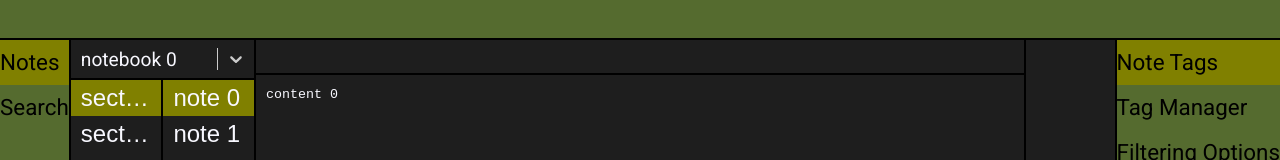
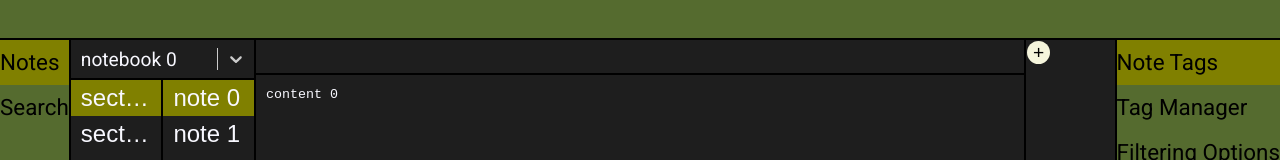
Before and after one commit to stroym/snovy, a React (Create React App) app: page / in a window 1280 px wide. Shown: the top 160 px of the page. Built offline with nearby package versions, Linux system fonts and the light colour scheme.

Commit message:
basic tag add form structure

```diff
--- a/package.json
+++ b/package.json
@@ -49,6 +49,7 @@
     "node-sass": "^5.0.0",
     "pre-commit": "^1.2.2",
     "raw-loader": "^4.0.2",
+    "react-colorful": "^4.4.4",
     "sass": "^1.30.0",
     "sass-loader": "^10.1.0",
     "style-loader": "^2.0.0",
--- a/src/component/tag/Button.tsx
+++ b/src/component/tag/Button.tsx
@@ -2,16 +2,26 @@ import React from "react"
 
 const Button = (props: {
   className?: string,
-  onClick: () => any,
+  onClick: (e: React.MouseEvent) => any,
   icon: string
 }) => {
 
   return (
-    <button className={"snovy-button".concat(props.className ? " " + props.className : "")}
-            onClick={() => props.onClick()}
+    <button type="button" className={"snovy-button".concat(props.className ? " " + props.className : "")}
+            onClick={(e) => props.onClick(e)}
     >
       {props.icon}
     </button>
+  )
+
+}
+
+export const AddButton = (props: {
+  onClick: (e: React.MouseEvent) => any
+}) => {
+
+  return (
+    <Button className={"tag-add-button"} onClick={props.onClick} icon={"+"}/>
   )
 
 }
@@ -36,3 +46,13 @@ export const CollapseButton = (props: {
   )
 
 }
+
+// export const ColourButton = (props: {
+//   onClick: () => any
+// }) => {
+//
+//   return (
+//     <Button className={"collapse-button"} onClick={props.onClick} icon={"▲" : "▼"}/>
+//   )
+//
+// }
--- a/src/component/tag/TagAddForm.tsx
+++ b/src/component/tag/TagAddForm.tsx
@@ -1,15 +1,66 @@
-import React from "react"
-import {SketchPicker} from "react-color"
+import React, {useEffect, useRef, useState} from "react"
+import {AddButton} from "./Button"
 
 const TagAddForm = () => {
 
+  const selfRef = useRef<HTMLDivElement>()
+
+  const [visible, setVisible] = useState(false)
+  const [x, setX] = useState(0)
+  const [y, setY] = useState(0)
+
+  useEffect(
+    () => {
+      document.addEventListener("mousedown", handleOutsideClick)
+
+      return () => {
+        document.removeEventListener("mousedown", handleOutsideClick)
+      }
+    }, []
+  )
+
+  const handleOutsideClick = (e: any) => {
+    if (!selfRef.current?.contains(e.target)) {
+      setVisible(false)
+    }
+  }
+
+  const handleClick = (e: React.MouseEvent) => {
+    let negate = !visible
+
+    if (negate) {
+      setX(e.pageX)
+      setY(e.pageY)
+    }
+
+    setVisible(negate)
+
+  }
+
   return (
-    <div>
-      <form id="tag-add-form">
-        <input/>
-        <button>{"+"}</button>
-        <SketchPicker presetColors={[]}></SketchPicker>
-      </form>
+    <div id={"add-wrapper"}>
+      <AddButton onClick={handleClick}/>
+      {visible &&
+      <form id="tag-add-form" style={{
+        zIndex: 10,
+        position: "fixed",
+        top: y + "px",
+        left: x + "px"
+      }}
+      >
+        <span>
+          <input type="checkbox"/>
+          <input placeholder="New scope name..."/>
+          <button type="button"/>
+          {/*<SketchPicker presetColors={[]}></SketchPicker>*/}
+        </span>
+        <span>
+          <input placeholder="New tag Name..."/>
+          <button type="button"/>
+          {/*<SketchPicker presetColors={[]}></SketchPicker>*/}
+        </span>
+        <button type="button">{"add"}</button>
+      </form>}
     </div>
   )
 }
--- a/src/component/tag/TagDisplay.tsx
+++ b/src/component/tag/TagDisplay.tsx
@@ -2,6 +2,7 @@ import React, {useContext, useState} from "react"
 import Tag from "../../model/coloured/Tag"
 import {NoteContext} from "../../Context"
 import {TagItem, TagItemGrouped} from "./TagItem"
+import TagAddForm from "./TagAddForm"
 
 const TagDisplay = () => {
 
@@ -29,7 +30,6 @@ const TagDisplay = () => {
   // also: something fancier would be nice for scoped tags
   return (
     <div id="snovy-tag-display">
-      <div id="tag-display-container">
       {noteContext.activeNote && Array.from(noteContext.activeNote.scopedTags.entries())
         .map(([key, value]: [string, Tag[]]) =>
           <TagItemGrouped key={key} mapped={value} onRemove={onRemove} onRemoveParent={onRemoveScoped}/>
@@ -38,8 +38,7 @@ const TagDisplay = () => {
       {noteContext.activeNote?.unscopedTags.map((item: Tag) =>
         <TagItem key={item.toString()} mapped={item} onRemove={onRemove}/>)
       }
-      </div>
-      {/*<TagAddForm/>*/}
+      <TagAddForm/>
     </div>
   )
 
--- a/src/style/component/button.scss
+++ b/src/style/component/button.scss
@@ -24,3 +24,18 @@ $size-small-round-button: 0.8em;
     background-color: rgba(0, 0, 0, 0.3);
   }
 }
+
+.tag-add-button {
+  background-color: beige;
+  max-width: 1.2em;
+  width: 1.2em;
+  max-height: 1.2em;
+  height: 1.2em;
+  line-height: 1.2em;
+  font-size: 1.2em;
+  align-self: center;
+
+  &:hover {
+    background-color: transparentize(beige, 0.1);
+  }
+}
--- a/src/style/component/tag-display.scss
+++ b/src/style/component/tag-display.scss
@@ -1,6 +1,7 @@
 @import "../theme";
 
 .tag-base {
+  font-size: 1.2em;
   padding: 1px 4px;
   overflow: hidden;
   text-overflow: ellipsis;
@@ -20,19 +21,17 @@
 }
 
 #snovy-tag-display {
-  display: grid;
-  grid-template-rows: 1fr 10fr 10fr;
-  grid-template-areas: "top" "middle" "bottom";
-}
-
-#tag-display-container {
   min-width: 0;
-  grid-area: middle;
+  min-height: 0;
+  max-width: 100%;
   display: flex;
   flex-flow: row wrap;
   align-content: flex-start;
   justify-content: flex-start;
   align-items: flex-start;
+  overflow-y: auto;
+  scrollbar-width: thin;
+  scrollbar-color: $scrollbar
 }
 
 .snovy-tag-item {
@@ -84,11 +83,6 @@
     align-content: flex-start;
     justify-content: flex-start;
     align-items: flex-start;
-
-
-    .tag-name {
-      font-size: 1.2em;
-    }
   }
 }
 
@@ -99,23 +93,37 @@
   }
 }
 
-//#tag-add-form {
-//  grid-area: top;
-//  display: flex;
-//  flex-flow: row nowrap;
-//  align-content: center;
-//
-//  input {
-//    flex: 1 1;
-//    font-size: inherit;
-//    color: $colour-text-primary;
-//    background: none;
-//    border: $border-thin;
-//    padding: 4px 10px;
-//  }
-//
-//  button {
-//    outline: none;
-//  }
-//
-//}
+#add-wrapper {
+  align-self: center;
+}
+
+#tag-add-form {
+  background-color: darkgray;
+  display: flex;
+  transform: translate(-100px, 20px);
+  flex-flow: column nowrap;
+  align-content: center;
+
+  span {
+    display: flex;
+    flex-flow: row nowrap;
+    justify-content: flex-end;
+
+    input {
+      font-size: 0.6em;
+      color: $colour-text-primary;
+      background: none;
+      border: $border-thin;
+      padding: 2px;
+      margin: 4px 2px;
+    }
+
+    button {
+      align-self: unset;
+    }
+  }
+
+  button {
+    align-self: center;
+  }
+}
```
Also changed, not shown: 1 other file (tests, documents, lock files or other folders). Lines whose indentation alone changed are shown as unchanged.
